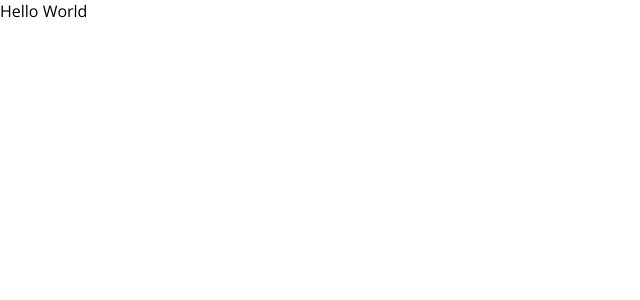
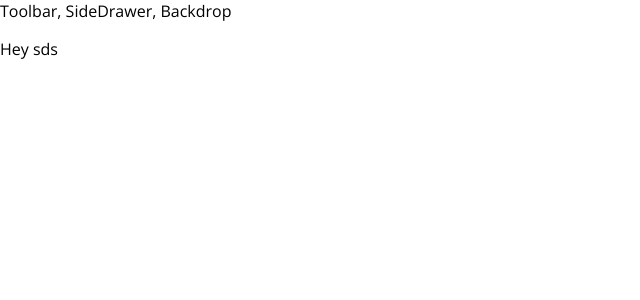
Before and after one commit to ChenReuven/burger-builder-react, a React app: page / in a window 1280 px wide. Shown: the top 300 px of the page, without its empty margins (0-640 px from the left). Built offline with nearby package versions, Linux system fonts and the light colour scheme.

Commit message:
add layout component

```diff
--- a/src/App.js
+++ b/src/App.js
@@ -1,11 +1,13 @@
 import React, {Component} from 'react';
-import Layout from "./components/Layout";
+import Layout from "./components/Layout/Layout";
 
 class App extends Component {
   render() {
     return (
       <div>
-        <Layout />
+        <Layout>
+          <p>Hey sds</p>
+        </Layout>
       </div>
     );
   }
--- a/src/components/Layout.js
+++ /dev/null
@@ -1,7 +0,0 @@
-import React from 'react';
-
-const Layout = props => (
-    <div>Hello World</div>
-);
-
-export default Layout;
--- /dev/null
+++ b/src/components/Layout/Layout.js
@@ -0,0 +1,12 @@
+import React, { Fragment } from 'react';
+
+const Layout = props => (
+    <Fragment>
+        <div>Toolbar, SideDrawer, Backdrop</div>
+        <main>
+            {props.children}
+        </main>
+    </Fragment>
+);
+
+export default Layout;
```
Also changed, not shown: 1 other file (tests, documents, lock files or other folders).
